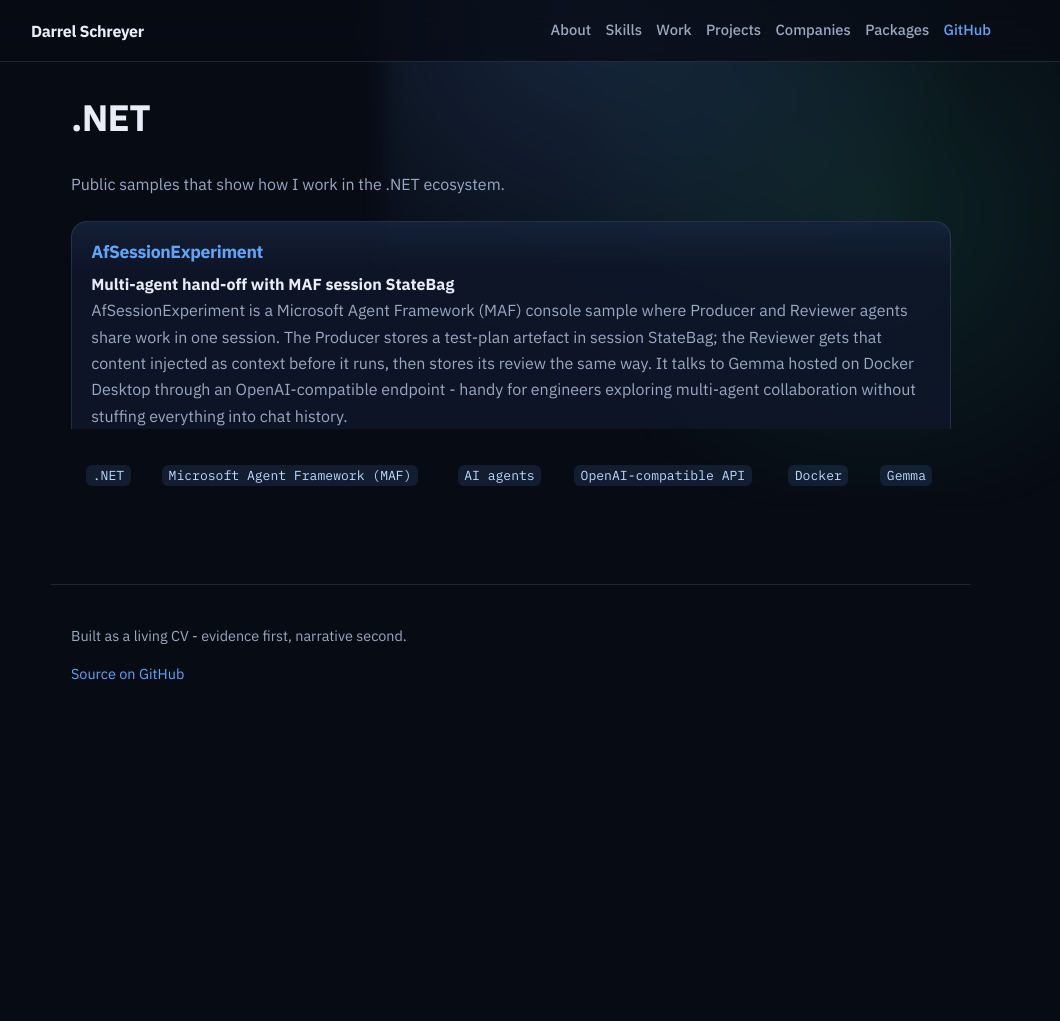
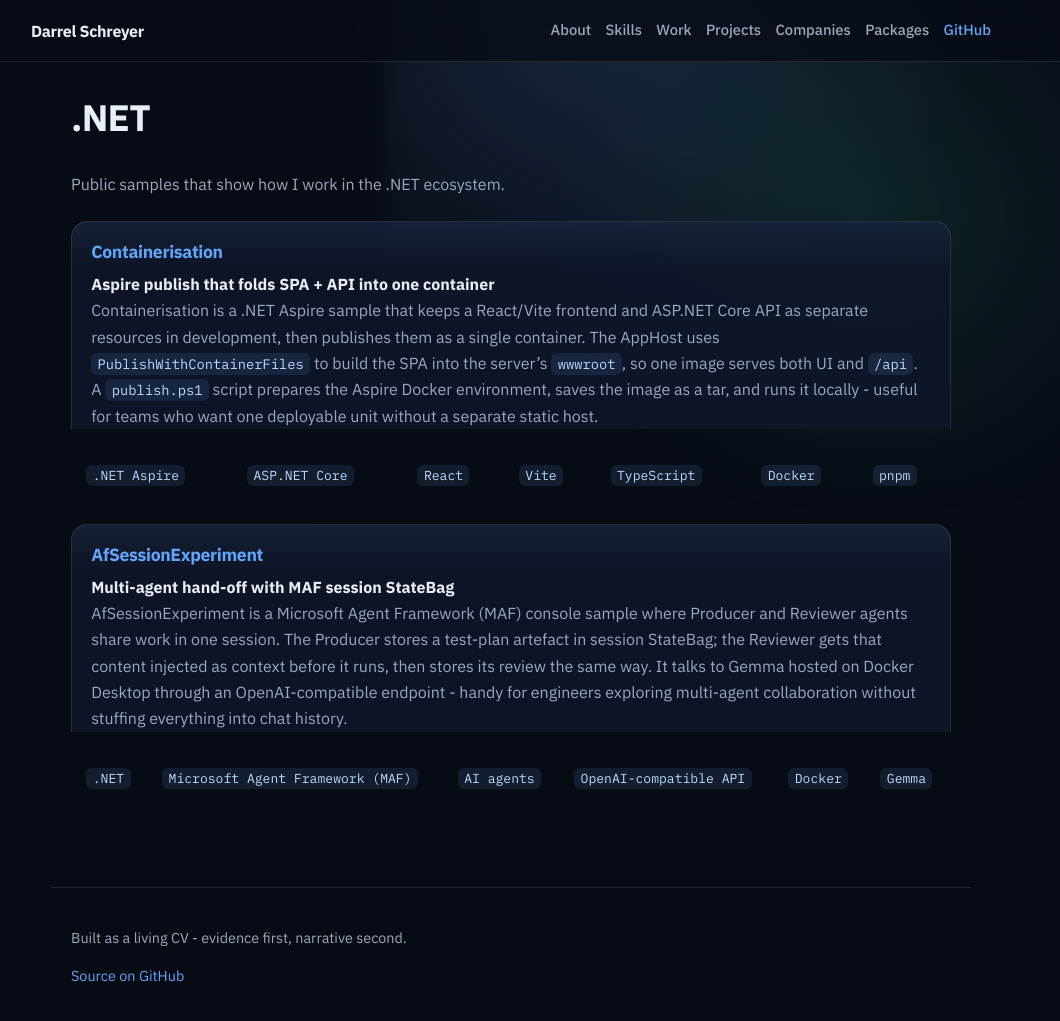
Before and after one commit to nabs-darrel-schreyer/aboutme, a Jekyll site: the page built from skills/dotnet.md, in a window 1280 px wide and 1043 px high. Shown: the top 1021 px of the window, without its empty margins (129-1189 px from the left). Built offline with Jekyll 4.4.1, drawn with Linux system fonts in a browser that asks for light colours.

Commit message:
Add Containerisation showcase to .NET and React skills pages.

```diff
--- a/skills/dotnet.md
+++ b/skills/dotnet.md
@@ -8,6 +8,14 @@ collection_style: skills
 
 Public samples that show how I work in the .NET ecosystem.
 
+### [Containerisation](https://github.com/nabs-darrel-schreyer/Containerisation)
+
+**Aspire publish that folds SPA + API into one container**
+
+Containerisation is a .NET Aspire sample that keeps a React/Vite frontend and ASP.NET Core API as separate resources in development, then publishes them as a single container. The AppHost uses `PublishWithContainerFiles` to build the SPA into the server's `wwwroot`, so one image serves both UI and `/api`. A `publish.ps1` script prepares the Aspire Docker environment, saves the image as a tar, and runs it locally - useful for teams who want one deployable unit without a separate static host.
+
+`.NET Aspire` | `ASP.NET Core` | `React` | `Vite` | `TypeScript` | `Docker` | `pnpm`
+
 ### [AfSessionExperiment](https://github.com/nabs-darrel-schreyer/AfSessionExperiment)
 
 **Multi-agent hand-off with MAF session StateBag**
```
Also changed, not shown: skills.md (+1 -0 lines), skills/react.md (added, +17 -0 lines).
